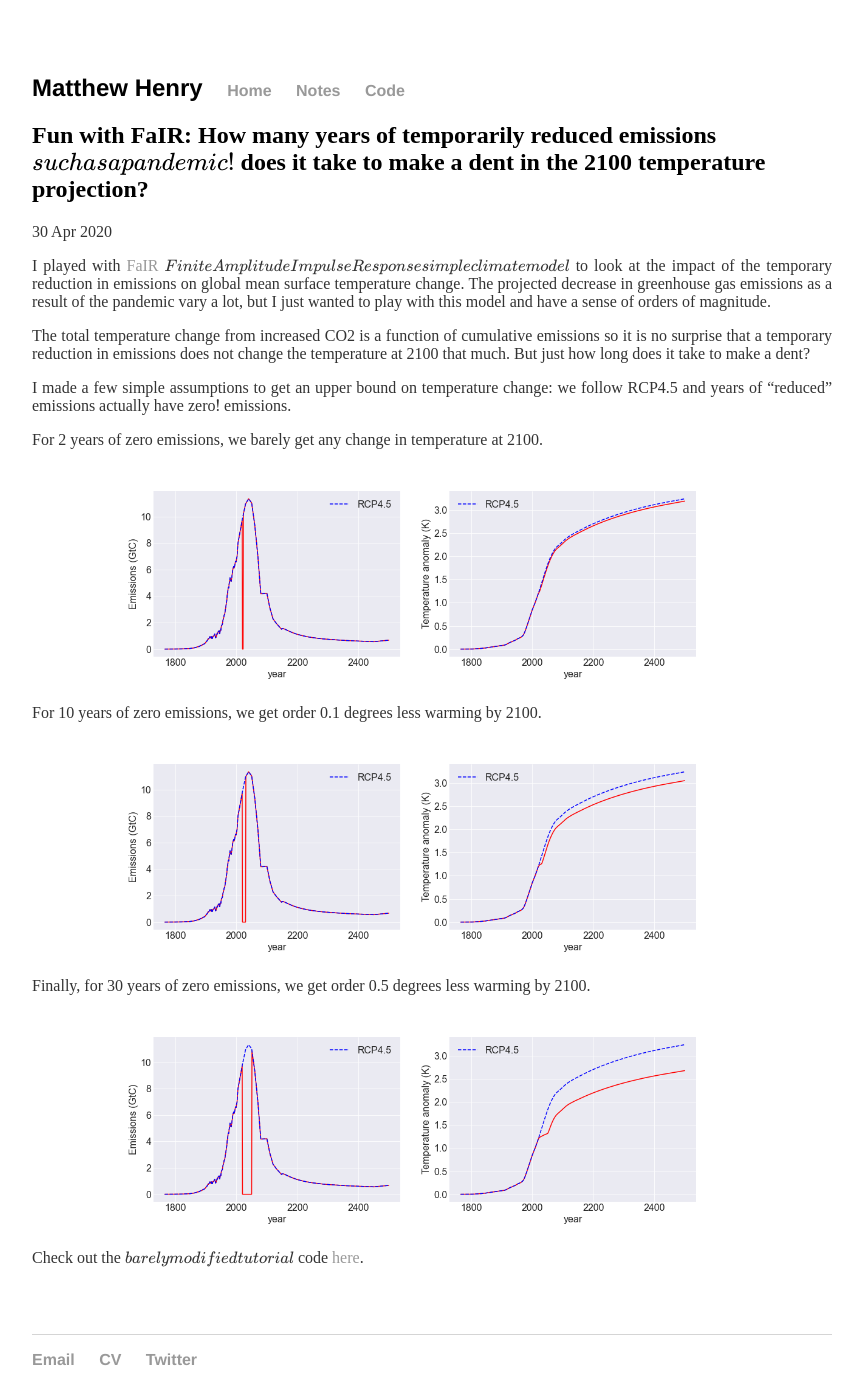
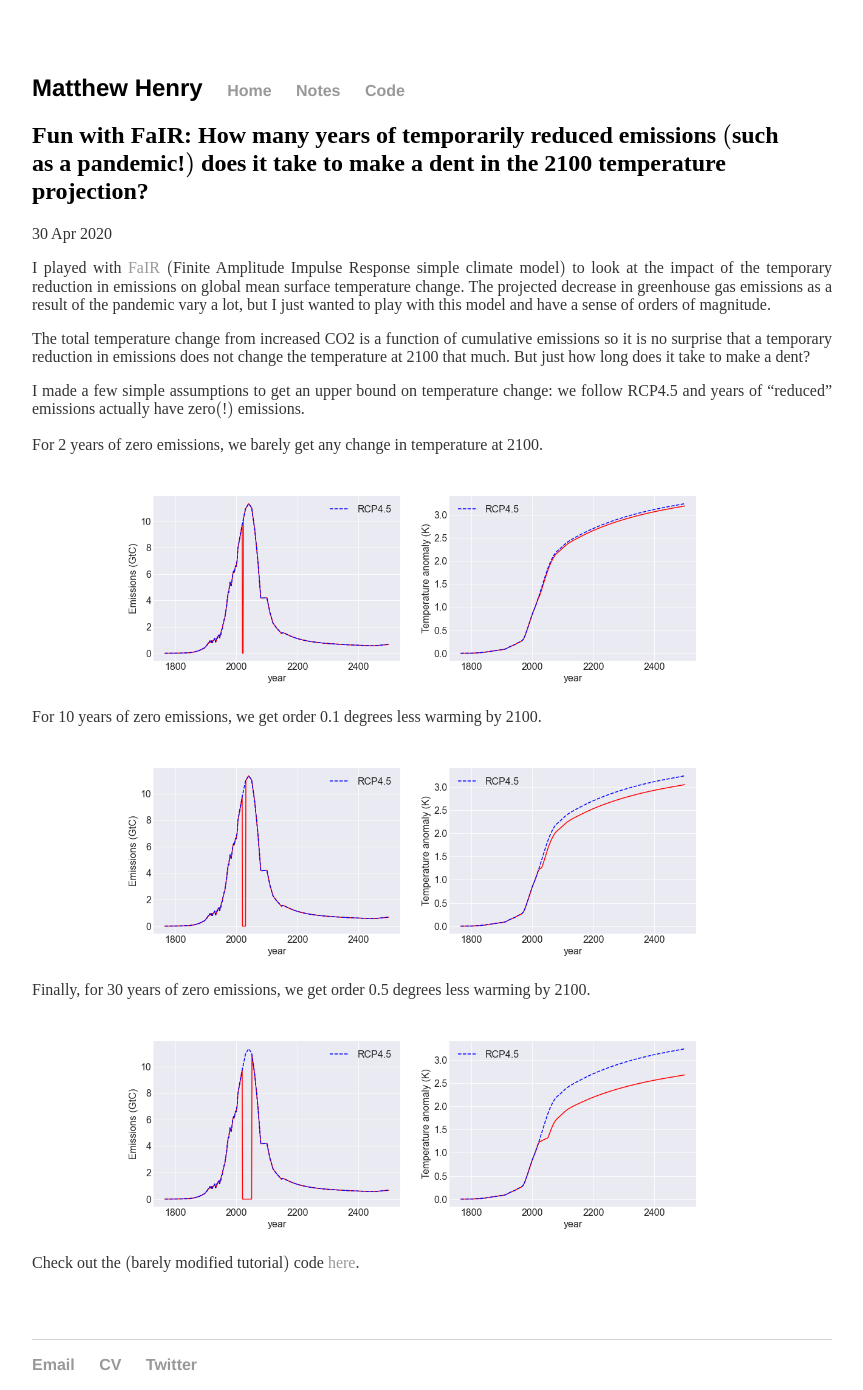
Before and after one commit to matthewjhenry/old_website, a Jekyll site: the page built from _posts/2020-05-01-fun-with-fair.md, in a window 1280 px wide. Shown: the whole page, without its empty margins (276-1139 px from the left). Built offline with Jekyll 4.4.1, drawn with Linux system fonts in a browser that asks for light colours; formulas are drawn with MathJax 3; comment, search, counter and statistics services are not loaded.

Commit message:
bloody parentheses

```diff
--- a/_posts/2020-05-01-fun-with-fair.md
+++ b/_posts/2020-05-01-fun-with-fair.md
@@ -1,15 +1,15 @@
 ---
 layout: post
-title: "Fun with FaIR: How many years of temporarily reduced emissions (such as a pandemic!) does it take to make a dent in the 2100 temperature projection?"
+title: "Fun with FaIR: How many years of temporarily reduced emissions $($such as a pandemic!$)$ does it take to make a dent in the 2100 temperature projection?"
 date: 2020-04-30
 use_math: true
 ---
 
-I played with <a href='https://fair.readthedocs.io/'>FaIR</a> (Finite Amplitude Impulse Response simple climate model) to look at the impact of the temporary reduction in emissions on global mean surface temperature change. The projected decrease in greenhouse gas emissions as a result of the pandemic vary a lot, but I just wanted to play with this model and have a sense of orders of magnitude.
+I played with <a href='https://fair.readthedocs.io/'>FaIR</a> $($Finite Amplitude Impulse Response simple climate model$)$ to look at the impact of the temporary reduction in emissions on global mean surface temperature change. The projected decrease in greenhouse gas emissions as a result of the pandemic vary a lot, but I just wanted to play with this model and have a sense of orders of magnitude.
 
 The total temperature change from increased CO2 is a function of cumulative emissions so it is no surprise that a temporary reduction in emissions does not change the temperature at 2100 that much. But just how long does it take to make a dent?
 
-I made a few simple assumptions to get an upper bound on temperature change: we follow RCP4.5 and years of "reduced" emissions actually have zero(!) emissions.
+I made a few simple assumptions to get an upper bound on temperature change: we follow RCP4.5 and years of "reduced" emissions actually have zero$($!$)$ emissions.
 
 For 2 years of zero emissions, we barely get any change in temperature at 2100.
 
@@ -23,4 +23,4 @@ Finally, for 30 years of zero emissions, we get order 0.5 degrees less warming b
 
 <div style="text-align:center;valign:center"><img src="https://matthewjhenry.github.io/images/Fair30.png" alt="" style="width: 700px; height: auto;"></div>
 
-Check out the (barely modified tutorial) code <a href="https://matthewjhenry.github.io/code/FunFaIR.ipynb">here</a>.
+Check out the $($barely modified tutorial$)$ code <a href="https://matthewjhenry.github.io/code/FunFaIR.ipynb">here</a>.
```
